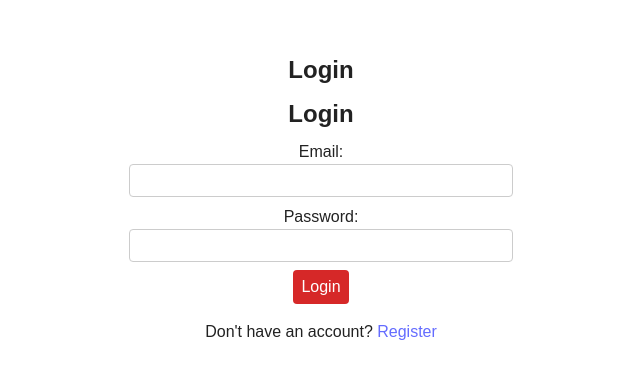
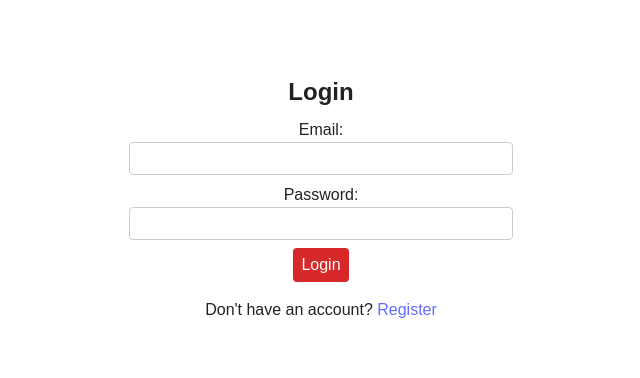
Before and after one commit to Lilu-B/bakery-crew-FE, a React (Vite) app: page /login in a window 1280 px wide. Shown: the part 190-568 px from the top of the page, without its empty margins (319-959 px from the left). Built offline with nearby package versions, Linux system fonts and the light colour scheme.

Commit message:
Update Login.tsx

```diff
--- a/src/pages/Login.tsx
+++ b/src/pages/Login.tsx
@@ -51,7 +51,6 @@ console.log('✅ Login success, token:', res.data.token);
   <section aria-labelledby="login-heading">
     <h2 id="login-heading">Login</h2>
     <form onSubmit={handleLogin}>
-      <h2>Login</h2>
       <label htmlFor="email">Email:</label>
       <input
         type="email"
```
